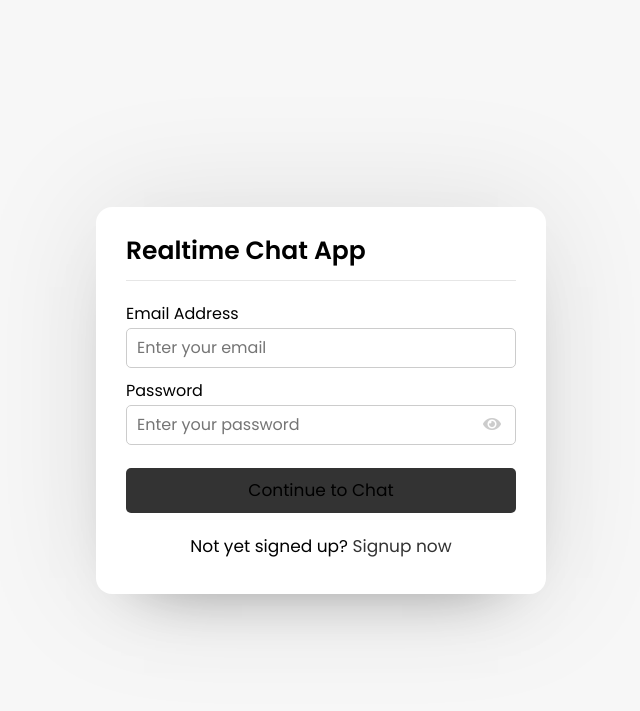
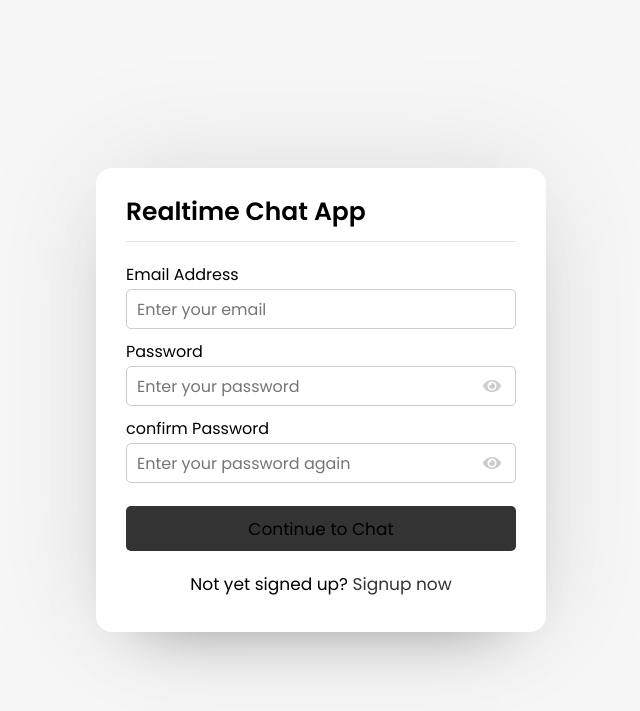
Before and after one commit to JP17futureDeveloppeur/Chat, a PHP site: page /login.php in a window 1280 px wide. Shown: the top 711 px of the page, without its empty margins (319-959 px from the left). Run offline with PHP 8.4, Linux system fonts and the light colour scheme.

Commit message:
ajout d'un nouveau champ dans le page login

```diff
--- a/login.php
+++ b/login.php
@@ -21,6 +21,11 @@
           <input type="password" name="password" placeholder="Enter your password" required>
           <i class="fas fa-eye"></i>
         </div>
+        <div class="field input">
+          <label>confirm Password</label>
+          <input type="password" name="confirm_password" placeholder="Enter your password again" required>
+          <i class="fas fa-eye"></i>
+        </div>
         <div class="field button">
           <input type="submit" name="submit" value="Continue to Chat">
         </div>
```
